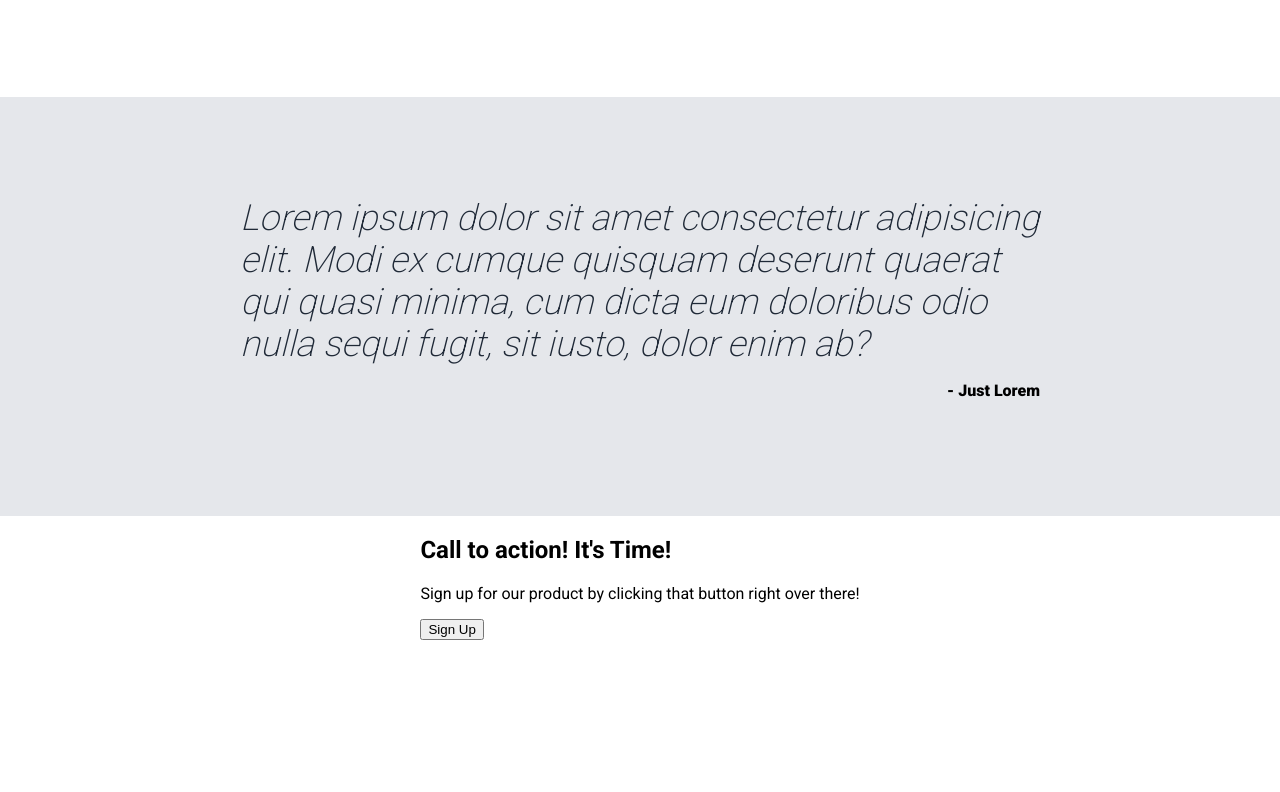
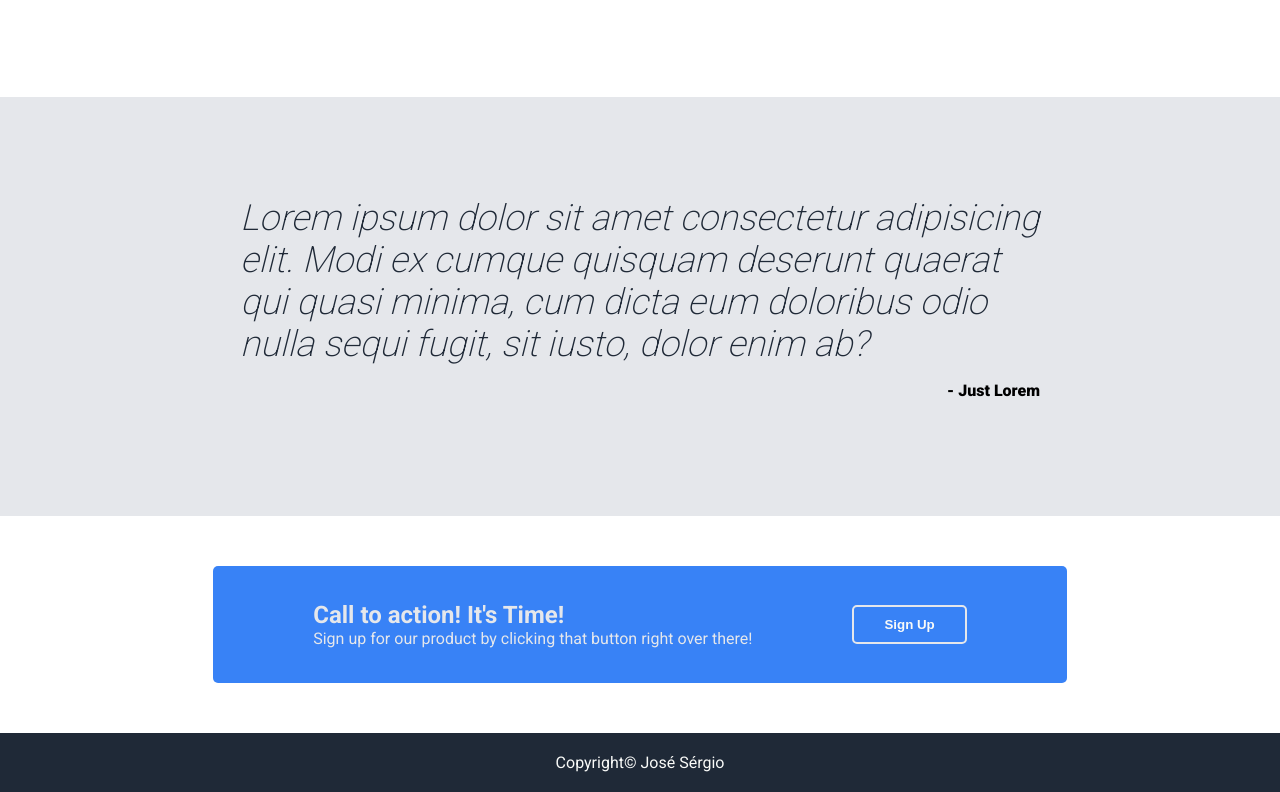
Before and after one commit to MrEscappe/PROJECT-Landing-Page, a plain HTML site: page index.html in a window 1280 px wide. Shown: the part 875-1667 px from the top of the page. Before the commit the page ends 1515 px from the top, so only its background shows below. Drawn offline with Linux system fonts and the light colour scheme.

Commit message:
Finished project

```diff
--- a/index.html
+++ b/index.html
@@ -72,10 +72,15 @@
 		</div>
 		<div class="container container-call">
 			<div class="call-box">
-				<h2>Call to action! It's Time!</h2>
-				<p>Sign up for our product by clicking that button right over there!</p>
+				<div class="call-text">
+					<h2>Call to action! It's Time!</h2>
+					<p>Sign up for our product by clicking that button right over there!</p>
+				</div>
 				<button>Sign Up</button>
 			</div>
 		</div>
+		<footer>
+			<p>Copyright&copy; José Sérgio</p>
+		</footer>
 	</body>
 </html>
--- a/styles/style.css
+++ b/styles/style.css
@@ -151,3 +151,45 @@ a {
 	align-self: flex-end;
 	font-weight: 800;
 }
+
+.call-box {
+	background-color: #3882f6;
+	display: flex;
+	justify-content: space-around;
+	align-items: center;
+	margin: 50px 0;
+	color: #e5e7eb;
+	border-radius: 5px;
+	padding: 35px 100px;
+	gap: 100px;
+}
+
+.call-text h2 {
+	margin: 0;
+}
+
+.call-text p {
+	margin: 0;
+}
+
+.call-box button {
+	background-color: #3882f6;
+	font-weight: 700;
+	padding: 10px 30px;
+	color: #f9faf8;
+	border: 2px solid #e5e7eb;
+	border-radius: 5px;
+	cursor: pointer;
+}
+
+footer {
+	display: flex;
+	background-color: #1f2937;
+	color: #f9faf8;
+	padding: 20px;
+	justify-content: center;
+}
+
+footer p {
+	margin: 0;
+}
```
